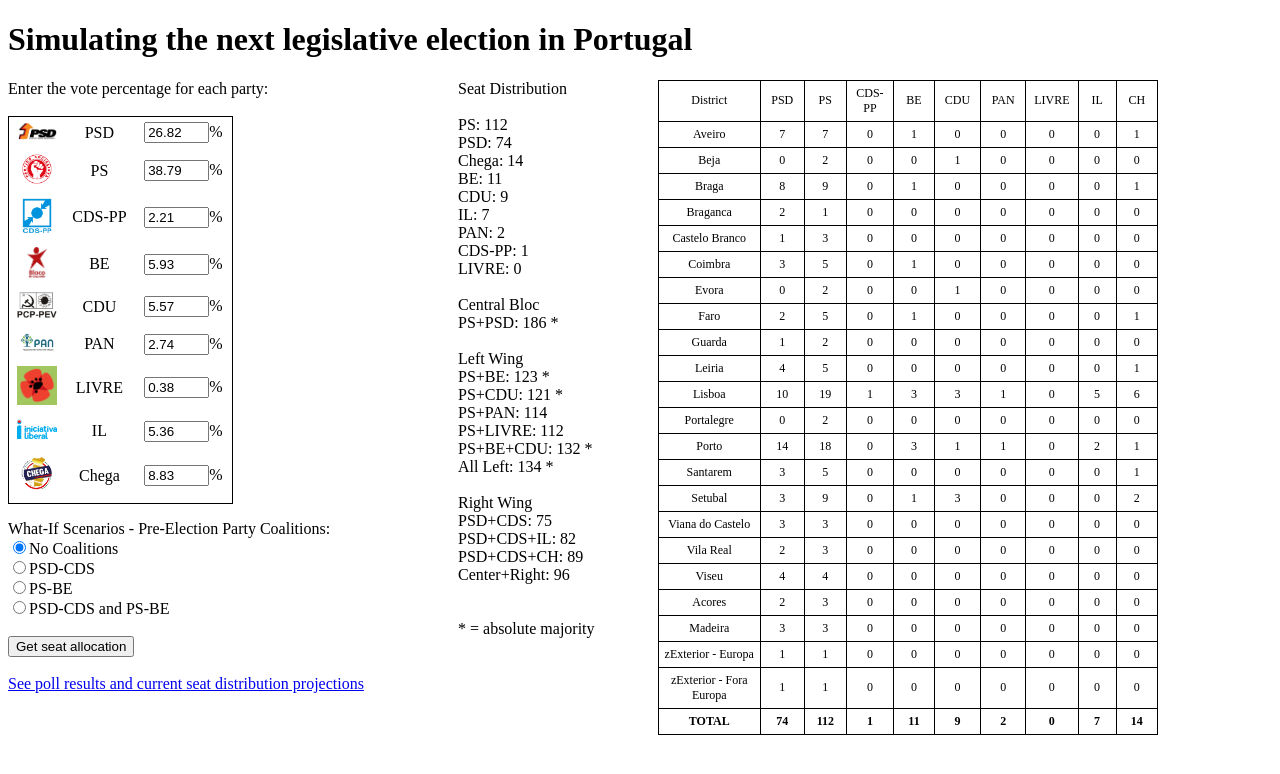
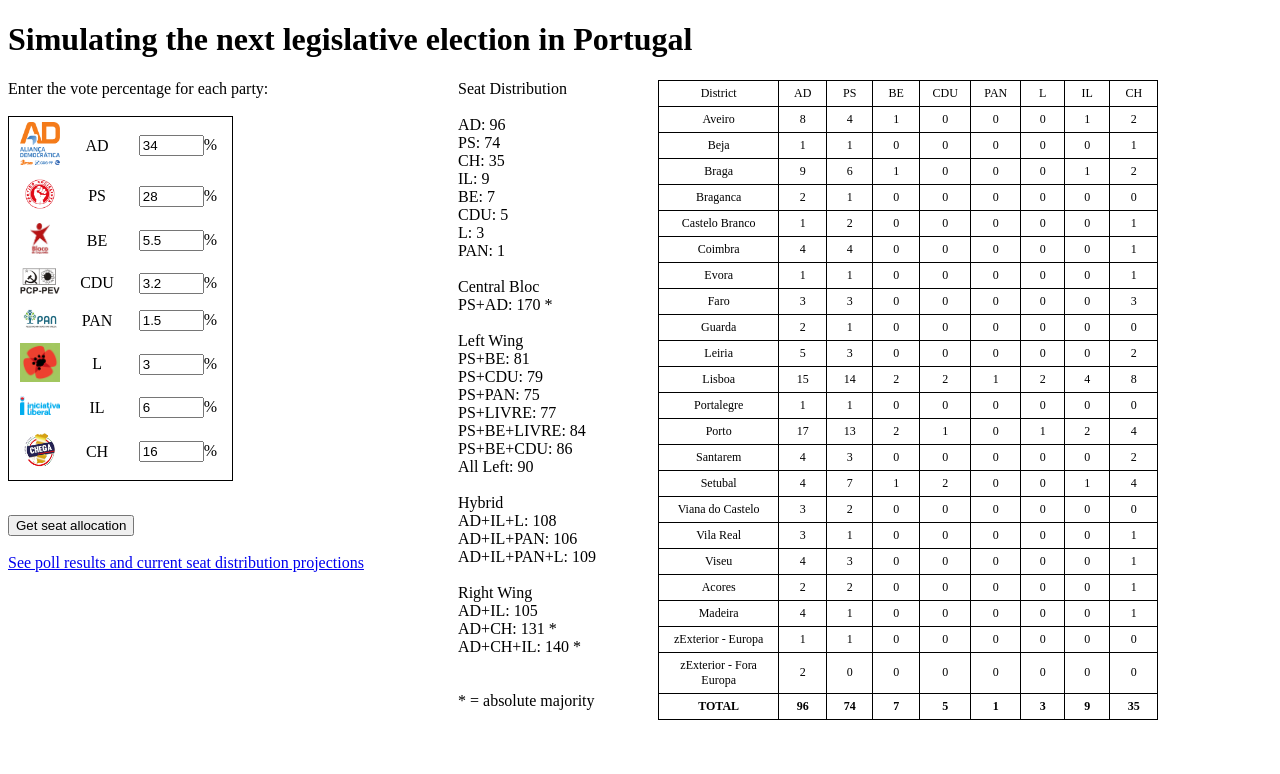
Before and after one commit to tiagotvv/tiagotvv.github.io, a plain HTML site: page app/vote.html in a window 1280 px wide. Both pictures are taken after a click on the input "Get seat allocation". Drawn offline with nearby package versions, Linux system fonts and the light colour scheme.

Commit message:
update for 2024 election

```diff
--- /dev/null
+++ b/app/counting_votes_2024.js
@@ -0,0 +1,504 @@
+
+// Result from 2022 election
+// key: ["District_Name",[PSD, PS, BE, PCP-PEV, PAN, LIVRE, IL , Chega], total_seats_in_district]
+
+// Iniciativa Liberal, Aliança and Chega votes per district are based on the 2019 European elections
+
+// Sep 23: updated number of MPs elected per electoral circle.
+
+old_districts = [["Nacional",[29.417,	41.684,	 4.467,	4.391,	1.526,	1.279,	4.98, 7.153], 230],
+["Aveiro",  [	38.14	,	39.52	,	4.58	,	1.80	,	1.26	, 0.79, 	4.47	,	5.64], 16],
+["Beja",[	    16.7    ,	43.73	,	3.72	,	18.42	,	0.88	, 0.73,	    2.06	,	10.27], 3],
+["Braga",[	36.44   	,	42.02	,	3.75	,	2.63	,	1.19	, 0.79 ,	4.33	, 5.81], 19],
+["Braganca",[	42.36	,	40.3	,	2.09	,	1.36	,	0.60	, 0.35 ,	1.60	,	8.55], 3],
+["Castelo Branco",[28.96,	47.65	,	4.25	,	2.91	,	0.98	,	0.81,	2.55	,	8.31] , 4],
+["Coimbra",[	30.66	,	45.23	,	5.09	,	3.39	,	1.20	,	1.02,	3.62	,	6.13], 9],
+["Evora",[	22.55	,	43.95	,	3.33	,	14.56	,	0.84	,	0.63	,	2.47    ,	9.15], 3],
+["Faro",[	25.43	,	39.87	,	5.76	,	4.81	,	2.16	,	1.08    ,	4.64	,	12.3], 9],
+["Guarda",[		35.73	,	45.1	,	3.07	,	1.77	,	0.66	,	0.54,	1.93	,	7.95], 3],
+["Leiria",[	36.73	,	35.73	,	4.54	,	3.11	,	1.31	,	1.05   ,	5.26	,	8.02], 10],
+["Lisboa",[	25.81	,	40.83	,	4.72	,	5.08	,	1.99	,	2.44   ,	7.90	,	7.77], 48],
+["Portalegre",[		24.42	,	47.21	,	2.9	,	7.58	,	0.64	,	0.55,   2.08	,	11.46], 2],
+["Porto",[		33.79	,	42.53	,	4.78	,	3.28	,	1.70	,	1.16,	5.11	,	4.37], 40],
+["Santarem",[	28.77	,	41.19	,	4.59	,	5.43	,	1.16	,	0.89,	3.77	,	10.91], 9],
+["Setubal",[	17.27	,	45.73	,	5.75	,	10.05	,	1.99	,	1.42,	5.13	,	9.03], 19],
+["Viana do Castelo",[37.53	,	42.06	,	3.48	,	3.00	,	0.98	,0.72,	2.87	,	6.06], 5],
+["Vila Real",[	41.59	,	41.29	,	2.32	,	1.69	, 0.77	,	0.55	,	1.80	,	7.19], 5],
+["Viseu",[	38.86	,	41.55	,	2.83	,	1.62	, 0.91,     	0.64	,	2.53	,	7.79], 8],
+["Acores",[33.92	,	42.84	,	4.27	,	1.49	,	1.37	,	0.92	,	4.11	,	5.93], 5],
+["Madeira", [39.83	,	31.47	,	3.23	,	2.03	,	1.64	,	0.72	,	3.34	,	6.08], 6],
+["zExterior - Europa",[	16.05	,	32.98	,	2.42	,	1.29	,	2.70,   1.44	,	2.47	, 7.09], 2],
+["zExterior - Fora Europa",[39.6	,	29.76	,	2.61	,	1.41	,	4.54, 1.00	,	3.55,	9.59], 2]];
+
+/*
+var old_districts = [["Nacional",[	31,	32.38,	7.57,	10.22,	8.27,	1.39, 0.72, 1.86, 0.88, 1.49], 230],
+["Aveiro",[	37.3,	27.9,	10.8,	9.6,	4.4,	1, 0.45, 1.38, 0.75, 0.97], 16],
+["Beja",[	15.4,	37.3,	4.7,	8.2,	25,	0.8, 0.36, 0.97, 0.32, 1.96], 3],
+["Braga",[	36.2,	30.9,	9.4,	8.8,	5.2,	0.8, 0.49, 1.14, 0.65, 0.97], 19],
+["Braganca",[	40.6,	34.1,	8.7,	5.5,	3.1,	0.6, 0.36, 1.14, 0.43, 1.16], 3],
+["Castelo Branco",[	28.2,	38.9,	7.1,	10,	6,	0.8, 0.49, 1.85, 0.49, 1.58] , 4],
+["Coimbra",[	29.9,	35.3,	7.3,	9.9,	7,	1, 0.59, 2.18, 0.63, 0.96], 9],
+["Evora",[	18.2,	37.5,	5.8,	8.6,	21.9,	0.9, 0.42, 1.69, 0.52, 2.19], 3],
+["Faro",[	23.5,	32.8,	8.0,	14.1,	8.7,	2, 0.75, 1.74, 0.63, 2.10], 9],
+["Guarda",[	36.7,	33.8,	8.9,	7.4,	4,	0.9, 0.34, 1.64, 0.38, 1.38], 3],
+["Leiria",[	38.0,	24.8,	10.4,	9.7,	5.1,	1.2, 0.75, 2.12, 0.70, 1.56], 10],
+["Lisboa",[	24.7,	33.5,	10.0,	10.9,	9.8,	2, 1.27, 2.93, 1.29, 2.18], 48],
+["Portalegre",[	21.0,	42.4,	6.6,	9.2,	12.2,	0.8, 0.32, 1.33, 0.38, 2.32], 2],
+["Porto",[	31.5,	32.7,	8.1,	11.1,	6.8,	1.6, 0.52, 1.34, 1.16, 0.87], 40],
+["Santarem",[	27.0,	32.9,	8.8,	10.8,	9.6,	1.2, 0.54, 1.84, 0.60, 1.97], 9],
+["Setubal",[	15.3,	34.3,	7.3,	13.1,	18.8,	1.9, 1.01, 1.65, 0.63, 1.89], 18],
+["Viana do Castelo",[	34.8,	29.8,	10.7,	8,	5.2,	0.9, 0.35, 1.25, 0.54, 1.04], 6],
+["Vila Real",[	43.6,	33.1,	7.4,	5.2,	3,	0.6, 0.35,  1.4, 0.41, 1.04], 5],
+["Viseu",[	40.7,	29.7,	10.4,	6.7,	3.5,	0.7, 0.53, 1.64, 0.46, 1.28], 8],
+["Azores",[	36.1,	40.4,	3.9,	7.8,	2.5,	0.9, 0.35, 2.43, 0.46, 1.24], 5],
+["Madeira",[	37.8,	20.9,	6.0,	10.7,	3.6,	1.8, 1.01, 1.62, 1.00, 1.34], 6],
+["Abroad - Europe",[	33.0,	29.9,	6.1,	5.8,	5.9,	0.9, 1.82, 2.07, 2.63, 0.65], 2],
+["Abroad - Rest of the world",[45.1,	10.8,	3.4,	1.6,	1.5,	1.8, 0.56, 2.29, 1.95, 0.96], 2]];
+*/
+
+// d'Hondt method for seat allocation
+function dHondt(votes, seats)
+{
+   var num_parties = votes.length;
+   var allocation = [];
+   var quotient = [];
+   for (var i = 0; i < votes.length; i++)
+   {
+      quotient[i] = votes[i];
+      allocation[i] = 0;
+   }
+   while (seats>0){
+      var idx = indexOfMax(quotient);
+      allocation[idx] = allocation[idx] + 1;
+      quotient[idx] = votes[idx]/(allocation[idx]+1);
+      seats--;
+      }
+  return allocation;
+}
+
+
+function sumVotes(votes)
+{
+  var sum = 0;
+  for (var i=0; i < votes.length; i++)
+  {
+    sum += votes[i];
+  }
+  if (sum > 100)
+  {
+    alert("Sum = " + sum + "% (greater than 100%)");
+    return false;
+  }
+  else if (sum < 85)
+  {
+    alert("Sum = " + sum + "% (less than 85%)");
+    return false;
+  }
+  return true;
+}
+
+// Count votes and determine seat allocation in each district
+function countVotes()
+{
+ // check and update coalitions selected with radio-buttons
+// coalition = checkCoalitions();
+  //districts = updateVotes(old_districts);
+  districts = old_districts
+  var votes = [];
+  var allocation = [0,0,0,0,0,0,0,0];
+
+  votes[0] = Number(document.getElementById('psd').value);
+  votes[1] = Number(document.getElementById('ps').value);
+  votes[2] = Number(document.getElementById('be').value);
+  votes[3] = Number(document.getElementById('pcp').value);
+  votes[4] = Number(document.getElementById('pan').value);
+  votes[5] = Number(document.getElementById('liv').value);
+ //votes[7] = Number(document.getElementById('ali').value);
+  votes[6] = Number(document.getElementById('il').value);
+  votes[7] = Number(document.getElementById('che').value);
+
+
+  var parties = ["AD","PS","BE","CDU","PAN", "L", "IL", "CH"];
+
+  /* if (coalition == 0)
+  {
+      votes[0] = Number(document.getElementById('psd').value);
+      votes[1] = Number(document.getElementById('ps').value);
+      votes[2] = Number(document.getElementById('cds').value);
+      votes[3] = Number(document.getElementById('be').value);
+      votes[4] = Number(document.getElementById('pcp').value);
+      votes[5] = Number(document.getElementById('pan').value);
+      votes[6] = Number(document.getElementById('liv').value);
+     //votes[7] = Number(document.getElementById('ali').value);
+      votes[7] = Number(document.getElementById('il').value);
+      votes[8] = Number(document.getElementById('che').value);
+
+
+      var parties = ["PSD","PS","CDS-PP","BE","CDU","PAN", "LIVRE", "IL", "Chega"];
+  }
+  if (coalition == 1)
+  {
+      votes[0] = Number(document.getElementById('psd').value)+ Number(document.getElementById('cds').value);
+      votes[1] = Number(document.getElementById('ps').value);
+      votes[2] = 0;
+      votes[3] = Number(document.getElementById('be').value);
+      votes[4] = Number(document.getElementById('pcp').value);
+      votes[5] = Number(document.getElementById('pan').value);
+      votes[6] = Number(document.getElementById('liv').value);
+      //votes[7] = Number(document.getElementById('ali').value);
+      votes[7] = Number(document.getElementById('il').value);
+      votes[8] = Number(document.getElementById('che').value);
+
+      var parties = ["PSD-CDS","PS","---","BE","CDU","PAN", "LIVRE", "Aliança", "IL", "Chega"];
+  }
+  if (coalition == 2)
+  {
+      votes[0] = Number(document.getElementById('psd').value);
+      votes[1] = Number(document.getElementById('ps').value) + Number(document.getElementById('be').value);;
+      votes[2] = Number(document.getElementById('cds').value);
+      votes[3] = 0;
+      votes[4] = Number(document.getElementById('pcp').value);
+      votes[5] = Number(document.getElementById('pan').value);
+      votes[6] = Number(document.getElementById('liv').value);
+      //votes[7] = Number(document.getElementById('ali').value);
+      votes[7] = Number(document.getElementById('il').value);
+      votes[8] = Number(document.getElementById('che').value);
+
+      var parties = ["PSD","PS-BE","CDS-PP","---","CDU","PAN", "LIVRE", "Aliança", "IL", "Chega"];
+  }
+  if (coalition == 3)
+  {
+      votes[0] = Number(document.getElementById('psd').value)+ Number(document.getElementById('cds').value);
+      votes[1] = Number(document.getElementById('ps').value) + Number(document.getElementById('be').value);
+      votes[2] = 0;
+      votes[3] = 0;
+      votes[4] = Number(document.getElementById('pcp').value);
+      votes[5] = Number(document.getElementById('pan').value);
+      votes[6] = Number(document.getElementById('liv').value);
+     // votes[7] = Number(document.getElementById('ali').value);
+      votes[7] = Number(document.getElementById('il').value);
+      votes[8] = Number(document.getElementById('che').value);
+
+      var parties = ["PSD-CDS","PS-BE","---","---","CDU","PAN", "LIVRE", "Aliança", "IL", "Chega"];
+  }
+*/
+
+//  console.log(votes)
+
+
+  if(sumVotes(votes))
+  {
+    var text2 = [];
+
+    var table_res = document.getElementById("myTable");
+    table_res.innerHTML = "";
+    var row = table_res.insertRow(0);
+    var cell0 = row.insertCell(0);
+    var cell1 = row.insertCell(1);
+    var cell2 = row.insertCell(2);
+    var cell3 = row.insertCell(3);
+    var cell4 = row.insertCell(4);
+    var cell5 = row.insertCell(5);
+    var cell6 = row.insertCell(6);
+    var cell7 = row.insertCell(7);
+    var cell8 = row.insertCell(8);
+    //var cell10 = row.insertCell(10);
+
+//    var cell7 = row.insertCell(7);
+
+    cell0.style.width = '150px';
+    cell1.style.width = '50px';
+    cell2.style.width = '50px';
+    cell3.style.width = '50px';
+    cell4.style.width = '50px';
+    cell5.style.width = '50px';
+    cell6.style.width = '50px';
+    cell7.style.width = '50px';
+    cell8.style.width = '50px';
+    //cell10.style.width = '50px';
+
+
+//    cell7.style.width = '150px';
+    cell0.innerHTML = "District"
+    cell1.innerHTML = "AD";
+    cell2.innerHTML = "PS";
+    cell3.innerHTML = "BE";
+    cell4.innerHTML = "CDU";
+    cell5.innerHTML = "PAN";
+    cell6.innerHTML = "L";
+    //cell8.innerHTML = "ALI";
+    cell7.innerHTML = "IL";
+    cell8.innerHTML = "CH";
+/*    cell7.innerHTML = "Party with most votes"
+    if (coalition == 0)
+    {
+        cell1.innerHTML = "PSD";
+        cell2.innerHTML = "PS";
+        cell3.innerHTML = "CDS-PP";
+        cell4.innerHTML = "BE";
+        cell5.innerHTML = "CDU";
+        cell6.innerHTML = "PAN";
+        cell7.innerHTML = "LIVRE";
+        //cell8.innerHTML = "ALI";
+        cell8.innerHTML = "IL";
+        cell9.innerHTML = "CH";
+    }
+    if (coalition == 1)
+    {
+        cell1.innerHTML = "PSD-CDS";
+        cell2.innerHTML = "PS";
+        cell3.innerHTML = "--";
+        cell4.innerHTML = "BE";
+        cell5.innerHTML = "CDU";
+        cell6.innerHTML = "PAN";
+        cell7.innerHTML = "LIVRE";
+       // cell8.innerHTML = "ALI";
+        cell8.innerHTML = "IL";
+        cell9.innerHTML = "CH";
+    }
+    if (coalition == 2)
+    {
+        cell1.innerHTML = "PSD";
+        cell2.innerHTML = "PS-BE";
+        cell3.innerHTML = "CDS-PP";
+        cell4.innerHTML = "--";
+        cell5.innerHTML = "CDU";
+        cell6.innerHTML = "PAN";
+        cell7.innerHTML = "LIVRE";
+       // cell8.innerHTML = "ALI";
+        cell8.innerHTML = "IL";
+        cell9.innerHTML = "CH";
+    }
+    if (coalition == 3)
+    {
+        cell1.innerHTML = "PSD-CDS";
+        cell2.innerHTML = "PS-BE";
+        cell3.innerHTML = "--";
+        cell4.innerHTML = "--";
+        cell5.innerHTML = "CDU";
+        cell6.innerHTML = "PAN";
+        cell7.innerHTML = "LIVRE";
+       // cell8.innerHTML = "ALI";
+        cell8.innerHTML = "IL";
+        cell9.innerHTML = "CH";
+    }
+
+*/
+    for(var j=1; j < (districts.length);j++)
+    {
+      row = table_res.insertRow(j);
+      var cell = row.insertCell(0);
+      cell.innerHTML = districts[j][0];
+      var swing = [];
+      var text3 = districts[j][0] + " - ";
+      var seats = districts[j][2];
+      for(var k=0; k < votes.length; k++)
+      {
+        if (votes[k]/districts[0][1][k] < 0.25 || k > 6)
+        {
+            swing[k] = districts[j][1][k]*votes[k]/districts[0][1][k]  ;
+        }
+        else
+        {
+            swing[k] = Math.max(districts[j][1][k] + votes[k]-districts[0][1][k],
+                districts[j][1][k]*votes[k]/districts[0][1][k]);
+        }
+      }
+      var idx = indexOfMax(swing);
+      var alloc = dHondt(swing,seats);
+      allocation = add(allocation,alloc);
+      for (var i=0; i<allocation.length; i++)
+      {
+        text3 += parties[i] + ": " + alloc[i] + " ";
+        cell = row.insertCell(i+1);
+        cell.innerHTML = alloc[i];
+      }
+//      cell = row.insertCell(i+1);
+//      cell.innerHTML = parties[idx];
+
+    }
+
+  // Building table with district results
+  text = [];
+  text = "Seat Distribution <br> <br>"
+  row = table_res.insertRow(districts.length);
+  cell = row.insertCell(0);
+  cell.innerHTML = "<b> TOTAL </b>";
+
+  var rank = [0,0,0,0,0,0,0,0,0];
+  for (var i=0; i<allocation.length; i++)
+  {
+    rank[i] = allocation[i] + i/100
+  }
+var sorted = rank.slice().sort(function(a,b){return b-a})
+var ranks = rank.slice().map(function(v){ return sorted.indexOf(v) });
+
+  for (var i=0; i<allocation.length; i++)
+  {
+    var j = ranks.indexOf(i);
+    if(parties[j] != "---")
+    {
+        if(allocation[j] > 115) flag = "*"
+        else flag = " "
+        text +=  parties[j] + ": "  +  (allocation[j]) + " " + flag + "</li> <br>";
+    }
+    cell = row.insertCell(i+1);
+    cell.innerHTML = "<b>" + allocation[i] + "</b>";
+  }
+  if(allocation[0]+allocation[1] > 115) flag = "*"
+        else flag = " "
+  text +=   " <br> Central Bloc <br> PS+AD: "  +  (allocation[0]+allocation[1]) + " " + flag + "</li> <br>";
+
+  if(allocation[1]+allocation[2] > 115) flag = "*"
+        else flag = " "
+  text +=   " <br> Left Wing <br> PS+BE: "  +  (allocation[1]+allocation[2]) + " " + flag + "</li> <br>";
+
+  if(allocation[1]+allocation[3] > 115) flag = "*"
+        else flag = " "
+  text +=   "PS+CDU: "  +  (allocation[1]+allocation[3]) + " " + flag + "</li> <br>";
+
+  if(allocation[1]+allocation[4] > 115) flag = "*"
+        else flag = " "
+  text +=   "PS+PAN: "  +  (allocation[1]+allocation[4]) + " " + flag + "</li> <br>";
+
+  if(allocation[1]+allocation[5] > 115) flag = "*"
+  else flag = " "
+  text +=   "PS+LIVRE: "  +  (allocation[1]+allocation[5]) + " " + flag + "</li> <br>";
+
+  if(allocation[1]+allocation[5] > 115) flag = "*"
+  else flag = " "
+  text +=   "PS+BE+LIVRE: "  +  (allocation[1]+allocation[2]+allocation[5]) + " " + flag + "</li> <br>";
+
+  if(allocation[1]+allocation[2]+allocation[3] > 115) flag = "*"
+        else flag = " "
+  text +=   "PS+BE+CDU: "  +  (allocation[1]+allocation[2]+allocation[3]) + " " + flag + "</li> <br>";
+
+  if(allocation[1]+allocation[2]+allocation[3]+allocation[4]+allocation[5] > 115) flag = "*"
+  else flag = " "
+text +=   "All Left: "  +  (allocation[1]+allocation[2]+allocation[3]+allocation[4]+allocation[5]) + " " + flag + "</li> <br>";
+
+  //if(allocation[0]+allocation[2] > 115) flag = "*"
+  //      else flag = " "
+  // text +=   " <br> Right Wing <br> AD: "  +  (allocation[0]+allocation[2]) + " " + flag + "</li> <br>";
+
+  if(allocation[0]+allocation[5]+allocation[6] > 115) flag = "*"
+  else flag = " "
+  text +=   " <br>Hybrid <br> AD+IL+L: "  +  (allocation[0]+allocation[5]+allocation[6]) + " " + flag + "</li> <br>";
+
+  if(allocation[0]+allocation[4]+allocation[6] > 115) flag = "*"
+  else flag = " "
+  text +=   "AD+IL+PAN: "  +  (allocation[0]+allocation[4]+allocation[6]) + " " + flag + "</li> <br>";
+
+  if(allocation[0]+allocation[4]+allocation[5]+allocation[6]> 115) flag = "*"
+  else flag = " "
+  text +=   "AD+IL+PAN+L: "  +  (allocation[0]+allocation[4]+allocation[5]+allocation[6]) + " " + flag + "</li> <br>";
+
+  if(allocation[0]+allocation[6] > 115) flag = "*"
+  else flag = " "
+  text +=   " <br> Right Wing <br> AD+IL: "  +  (allocation[0]+allocation[6]) + " " + flag + "</li> <br>";
+
+  if(allocation[0]+allocation[7] > 115) flag = "*"
+  else flag = " "
+  text +=   "AD+CH: "  +  (allocation[0]+allocation[7]) + " " + flag + "</li> <br>";
+
+  if(allocation[0]+allocation[6]+allocation[7] > 115) flag = "*"
+  else flag = " "
+  text +=   "AD+CH+IL: "  +  (allocation[0]+allocation[6]+allocation[7]) + " " + flag + "</li> <br> <br> <br>";
+  text +=   "* = absolute majority <br>";
+    document.getElementById("results").innerHTML = text;
+
+
+  }
+
+return allocation;
+
+}
+
+/* function predictionTable()
+{
+    text = [];
+    var table_res = document.getElementById("predictionHistory");
+    row = table_res.insertRow(0);
+    var cell0 = row.insertCell(0);
+    var cell1 = row.insertCell(1);
+    var cell2 = row.insertCell(2);
+    var cell3 = row.insertCell(3);
+    var cell4 = row.insertCell(4);
+    var cell5 = row.insertCell(5);
+    cell0.innerHTML = "PSD";
+    cell1.innerHTML = "CDS-PP";
+    cell2.innerHTML = "PS";
+    cell3.innerHTML = "BE";
+    cell4.innerHTML = "PCP-PEV";
+    cell5.innerHTML = "PAN";
+    if (coalition == 0)
+    {
+        cell1.innerHTML = "PSD";
+        cell2.innerHTML = "PS";
+        cell3.innerHTML = "CDS-PP";
+        cell4.innerHTML = "BE";
+        cell5.innerHTML = "PCP-PEV";
+        cell6.innerHTML = "PAN";
+    }
+    if (coalition == 1)
+    {
+        cell1.innerHTML = "PSD-CDS";
+        cell2.innerHTML = "PS";
+        cell3.innerHTML = "--";
+        cell4.innerHTML = "BE";
+        cell5.innerHTML = "PCP-PEV";
+        cell6.innerHTML = "PAN";
+    }
+    if (coalition == 2)
+    {
+        cell1.innerHTML = "PSD";
+        cell2.innerHTML = "PS-BE";
+        cell3.innerHTML = "CDS-PP";
+        cell4.innerHTML = "--";
+        cell5.innerHTML = "PCP-PEV";
+        cell6.innerHTML = "PAN";
+    }
+    if (coalition == 3)
+    {
+        cell1.innerHTML = "PSD-CDS";
+        cell2.innerHTML = "PS-BE";
+        cell3.innerHTML = "--";
+        cell4.innerHTML = "--";
+        cell5.innerHTML = "PCP-PEV";
+        cell6.innerHTML = "PAN";
+    }
+
+}
+*/
+// Auxiliary Functions
+
+function add(a, b)
+{
+  var sum = [];
+  if (a.length == b.length)
+  {
+    for (var i=0; i<a.length; i++)
+    sum.push(a[i] + b[i]);
+  }
+  return sum;
+}
+
+function indexOfMax(arr)
+{
+    if (arr.length === 0)
+    {
+        return -1;
+    }
+
+    var max = arr[0];
+    var maxIndex = 0;
+
+    for (var i = 1; i < arr.length; i++) {
+        if (arr[i] > max) {
+            maxIndex = i;
+            max = arr[i];
+        }
+    }
+
+    return maxIndex;
+}
--- a/app/vote.html
+++ b/app/vote.html
@@ -6,8 +6,8 @@
 
 <script src="http://d3js.org/d3.v3.min.js" charset="utf-8"></script>
 
-<script src="counting_votes.js"> </script>
-<script src="coalitions.js"> </script>
+<script src="counting_votes_2024.js"> </script>
+<!-- <script src="coalitions.js"> </script> -->
 
 
 
@@ -30,32 +30,32 @@ PAN:   <input id="pan" name="user" size="5" type="text" value="0" />% <br />
             Enter the vote percentage for each party: <br></br>
             <table style="width:50%" id="input">
                 <tr>
-                  <td valign="middle"><img src="psd.png" width = "40" > </td> <td> PSD</td>
-                  <td> <input id="psd" name="user" size="5" type="text" value="26.82" />%<br /> </td>
+                  <td valign="middle"><img src="AD.png" width = "40" > </td> <td> AD</td>
+                  <td> <input id="psd" name="user" size="5" type="text" value="34" />%<br /> </td>
                 </tr>
                 <tr>
                   <td valign="middle"><img src="ps.gif" width = "30" > </td> <td> PS</td>
-                  <td> <input id="ps" name="user" size="5" type="text" value="38.79" />%<br /></td>
+                  <td> <input id="ps" name="user" size="5" type="text" value="28" />%<br /></td>
                 </tr>
-                <tr>
+                <!--<tr>
                   <td valign="middle"><img src="cds.png" width = "30" > </td> <td> CDS-PP</td>
                   <td> <input id="cds" name="user" size="5" type="text" value="2.21" />%<br /></td>
-                </tr>
+                </tr> -->
                 <tr>
                   <td valign="middle"><img src="bloco-de-esquerda.jpg" width = "20" > </td> <td> BE</td>
-                  <td> <input id="be" name="user" size="5" type="text" value="5.93" />%<br /></td>
+                  <td> <input id="be" name="user" size="5" type="text" value="5.5" />%<br /></td>
                 </tr>
                 <tr>
                   <td valign="middle"><img src="cdu.png" width = "40" > </td> <td> CDU </td>
-                  <td> <input id="pcp" name="user" size="5" type="text" value="5.57" />%<br /></td>
+                  <td> <input id="pcp" name="user" size="5" type="text" value="3.2" />%<br /></td>
                 </tr>
                 <tr>
                   <td><img src="pan.jpg" width = "40" > </td> <td> PAN </td>
-                  <td> <input id="pan" name="user" size="5" type="text" value="2.74" />%<br /></td>
+                  <td> <input id="pan" name="user" size="5" type="text" value="1.5" />%<br /></td>
                 </tr>
                 <tr>
-                  <td><img src="livre.png" width = "40" > </td> <td> LIVRE </td>
-                  <td> <input id="liv" name="user" size="5" type="text" value="0.38" />%<br /></td>
+                  <td><img src="livre.png" width = "40" > </td> <td> L </td>
+                  <td> <input id="liv" name="user" size="5" type="text" value="3" />%<br /></td>
                 </tr>
                <!-- <tr>
                   <td><img src="alianca.png" width = "40" > </td> <td> Aliança </td>
@@ -63,15 +63,15 @@ PAN:   <input id="pan" name="user" size="5" type="text" value="0" />% <br />
                 </tr> -->
                 <tr>
                   <td><img src="IL_logo.gif" width = "40" > </td> <td> IL </td>
-                  <td> <input id="il" name="user" size="5" type="text" value="5.36" />%<br /></td>
+                  <td> <input id="il" name="user" size="5" type="text" value="6" />%<br /></td>
                 </tr>
                 <tr>
-                  <td><img src="chega.png" width = "40" > </td> <td> Chega </td>
-                  <td> <input id="che" name="user" size="5" type="text" value="8.83" />%<br /></td>
+                  <td><img src="chega.png" width = "40" > </td> <td> CH </td>
+                  <td> <input id="che" name="user" size="5" type="text" value="16" />%<br /></td>
                 </tr>
             </table>
             <p>
-
+             <!--
             <form>
                   What-If Scenarios - Pre-Election Party Coalitions:<br>
                   <input type="radio" name="coalition" id="none" checked="checked">No Coalitions<br>
@@ -79,7 +79,7 @@ PAN:   <input id="pan" name="user" size="5" type="text" value="0" />% <br />
                   <input type="radio" name="coalition" id="left">PS-BE<br>
                   <input type="radio" name="coalition" id="both">PSD-CDS and PS-BE
             </form>
-
+          -->
             <br>
             <input onclick="countVotes()" type="submit" value="Get seat allocation" />
             <br />
```
Also changed, not shown: app/AD.png (added).
